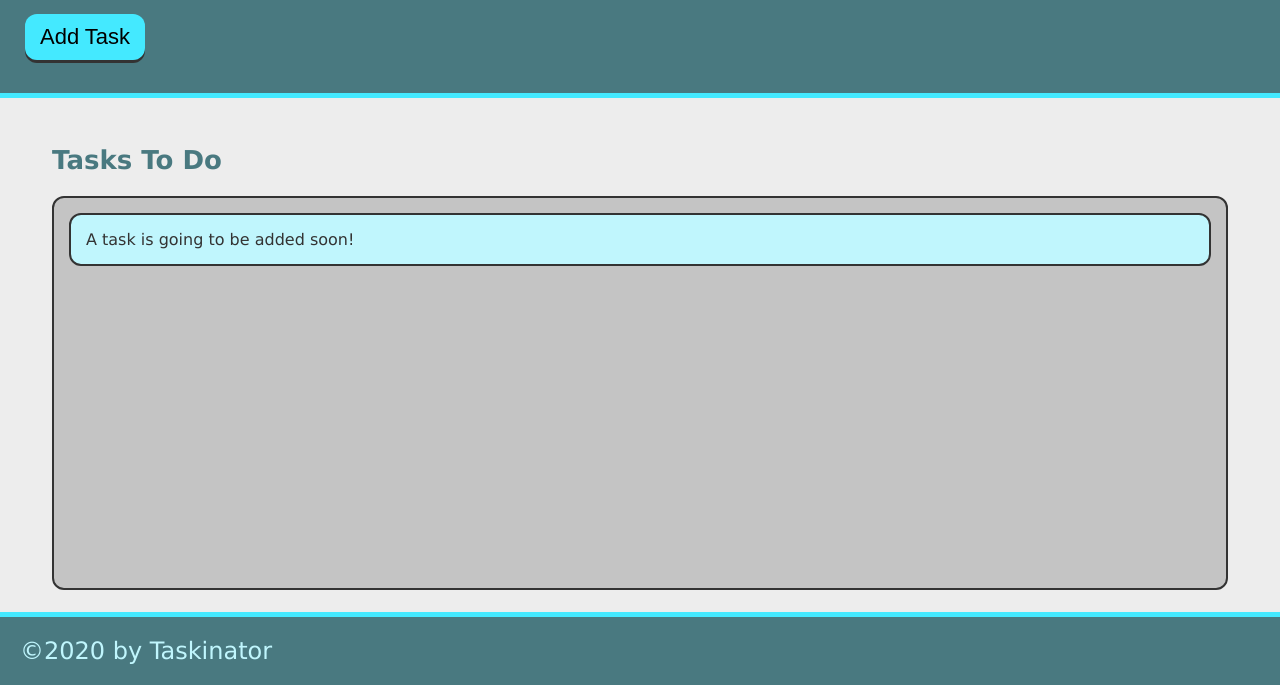
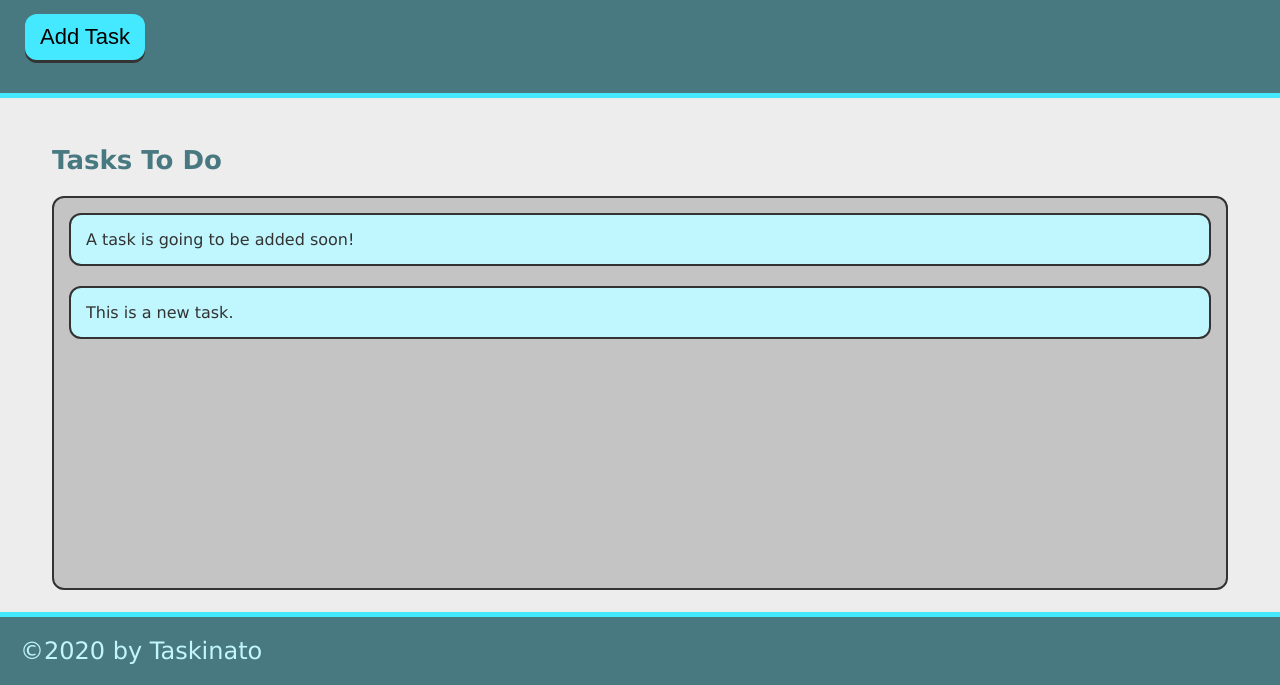
Before and after one commit to LilCalc/Taskinator, a plain HTML site: page index.html in a window 1280 px wide. Both pictures are taken after a click on the button "Add Task". Shown: the part 115-800 px from the top of the page. Drawn offline with Linux system fonts and the light colour scheme.

Commit message:
Add ability to add task

```diff
--- a/assets/js/script.js
+++ b/assets/js/script.js
@@ -0,0 +1,11 @@
+var buttonEl = document.querySelector("#save-task");
+var tasksToDoEl = document.querySelector("#tasks-to-do");
+
+var createTaskHandler = function() {
+  var listItemEl = document.createElement("li");
+  listItemEl.className = "task-item";
+  listItemEl.textContent = "This is a new task.";
+  tasksToDoEl.appendChild(listItemEl);
+  };
+
+buttonEl.addEventListener("click", createTaskHandler);
--- a/index.html
+++ b/index.html
@@ -11,18 +11,19 @@
 <header>
     <h1 class="page-title">Taskinator</h1>
     <p>Click the button below to add a new task!</p>
-    <button class="btn" >Add Task</button>
+    <button class="btn" id="save-task" >Add Task</button>
   </header>
   <main class="page-content">
     <section class="task-list-wrapper">
       <h2 class="list-title">Tasks To Do</h2>
-      <ul class="task-list">
+      <ul class="task-list" id="tasks-to-do">
         <li class="task-item">A task is going to be added soon!</li>
+
       </ul>
     </section>
   </main>
   <footer>
-    &copy;2020 by Taskinator
+    &copy;2020 by Taskinato
   </footer>
 
 <body>
```
